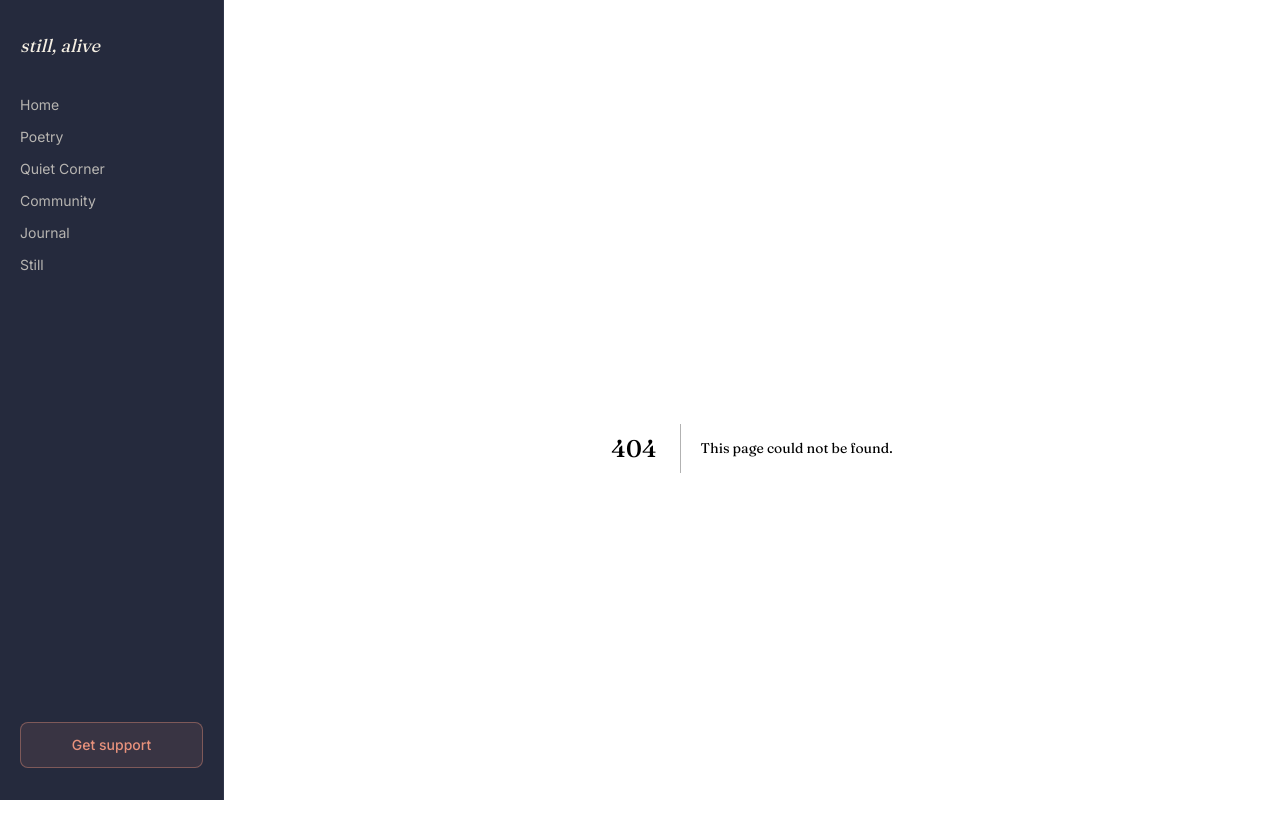
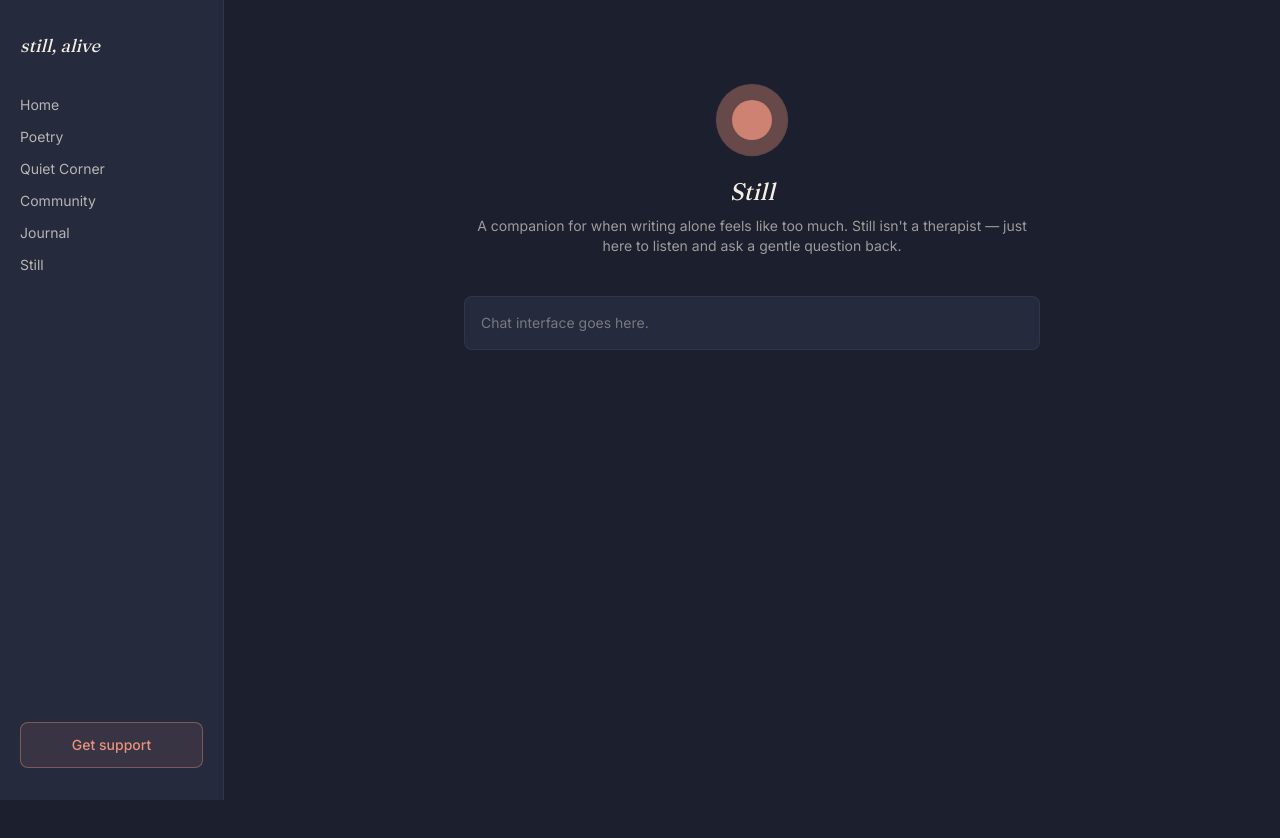
Before and after one commit to royaldenton1-cyber/still-alive-with-denton, a Next.js app: page /ai-still in a window 1280 px wide. Before the commit this address had no page. Shown: the top 838 px of the page. After the commit the page ends 800 px from the top, so only its background shows below. Built offline with nearby package versions, Linux system fonts and the light colour scheme.

Commit message:
Create page.tsx

```diff
--- /dev/null
+++ b/app/ai-still/page.tsx
@@ -0,0 +1,18 @@
+export default function AIStill() {
+  return (
+    <div className="mx-auto flex max-w-xl flex-col items-center py-10 text-center">
+      <div className="pulse-ring h-16 w-16">
+        <span className="relative z-10 h-10 w-10 rounded-full bg-ember/80" />
+      </div>
+      <h1 className="mt-6 font-display text-2xl italic text-parchment">Still</h1>
+      <p className="mt-2 text-sm text-parchment/60">
+        A companion for when writing alone feels like too much. Still isn&apos;t
+        a therapist — just here to listen and ask a gentle question back.
+      </p>
+
+      <div className="mt-10 w-full rounded-lg border border-slate/30 bg-nightlight p-4 text-left text-sm text-parchment/40">
+        Chat interface goes here.
+      </div>
+    </div>
+  );
+}
```
